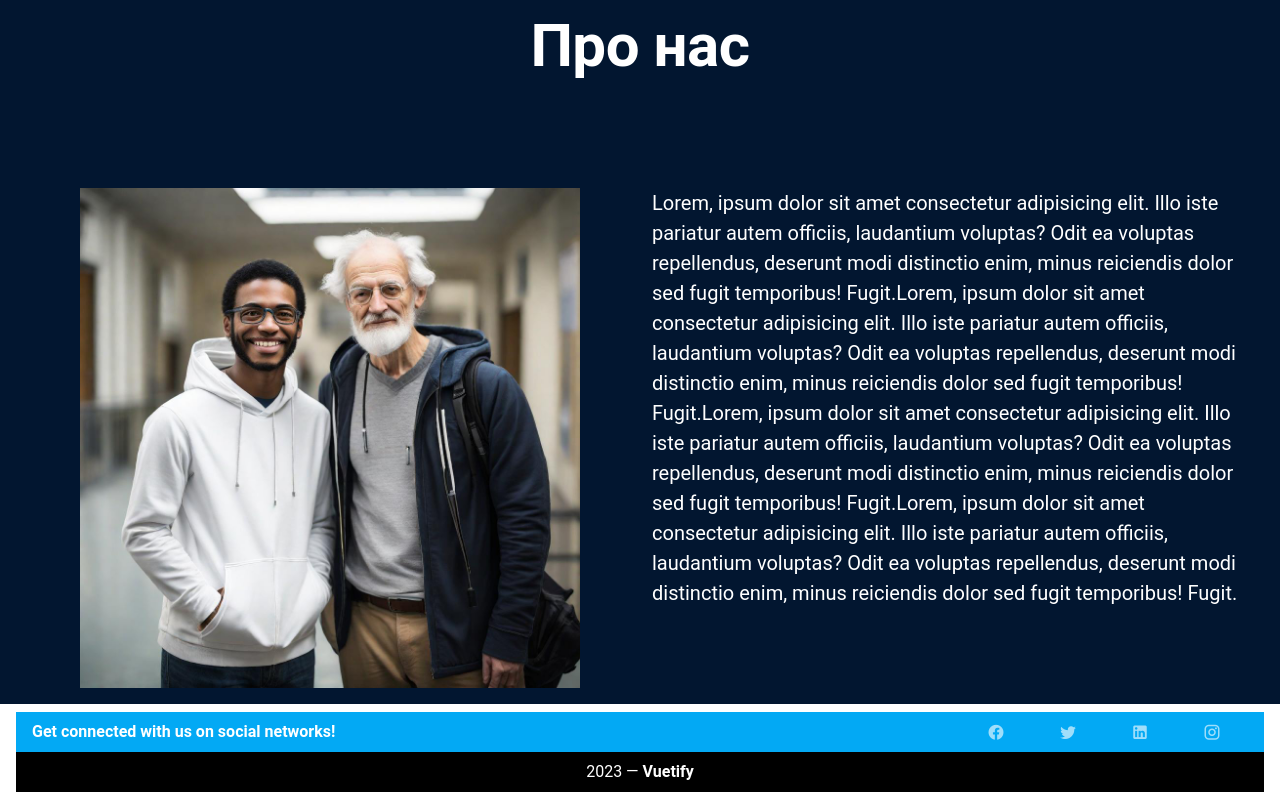
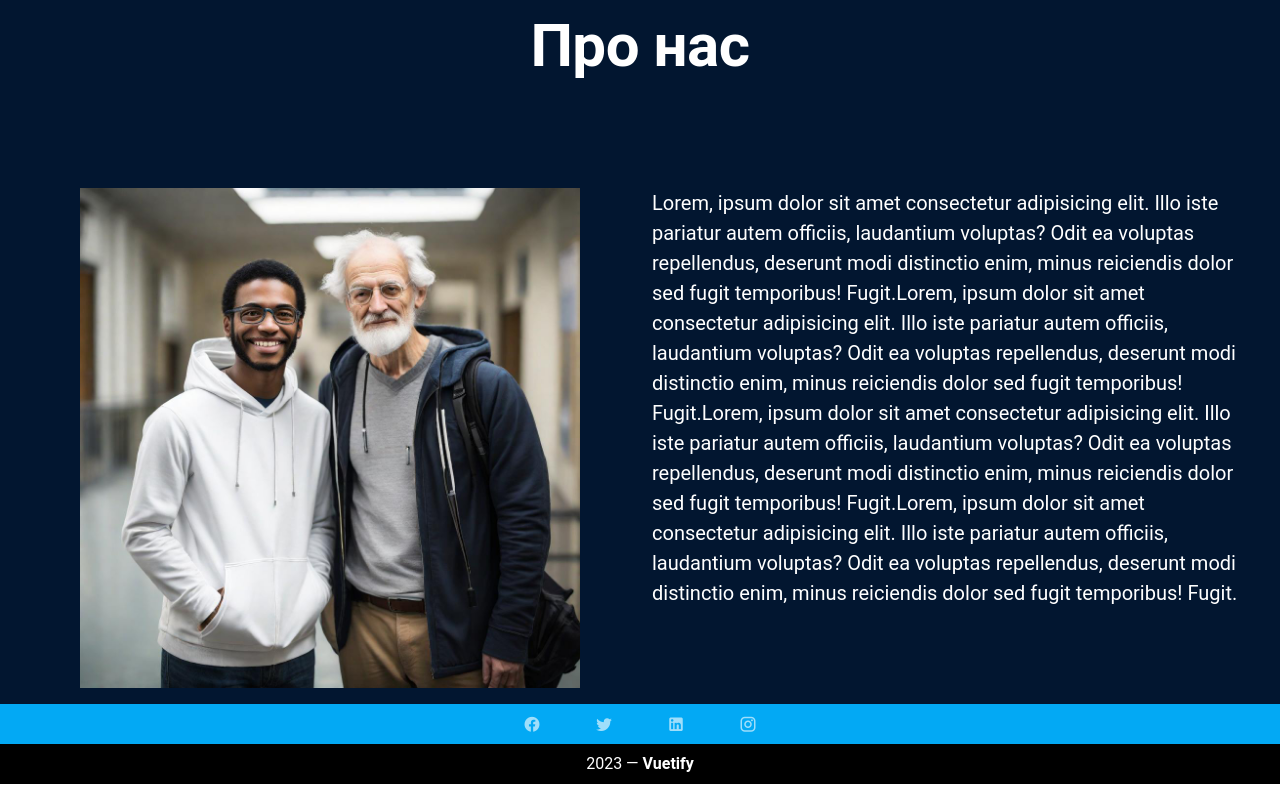
Before and after one commit to Heitorop/Diploma, a Vue app: page / in a window 1280 px wide. Shown: the part 581-1381 px from the top of the page. Built offline with nearby package versions, Linux system fonts and the light colour scheme.

Commit message:
До футера

```diff
--- a/src/views/MainPage/MainPage.vue
+++ b/src/views/MainPage/MainPage.vue
@@ -3,9 +3,8 @@ import FirstSlide from "@/pages/FirstSection/FirstSection.vue";
 import AboutUs from "@/pages/AboutUs/AboutUs.vue";
 import "@/styles/main.scss";
 
-
 // VARIABLES
-const icons =  ['mdi-facebook', 'mdi-twitter', 'mdi-linkedin', 'mdi-instagram']
+const icons = ["mdi-facebook", "mdi-twitter", "mdi-linkedin", "mdi-instagram"];
 </script>
 
 <template>
@@ -18,11 +17,7 @@ const icons =  ['mdi-facebook', 'mdi-twitter', 'mdi-linkedin', 'mdi-instagram']
       </v-responsive>
     </v-container>
     <v-footer class="d-flex flex-column">
-    <div class="bg-light-blue d-flex w-100 align-center px-4">
-      <strong>Get connected with us on social networks!</strong>
-
-      <v-spacer></v-spacer>
-
+      <div class="bg-light-blue d-flex w-100 align-center justify-center px-4">
         <v-btn
           v-for="icon in icons"
           :key="icon"
@@ -44,6 +39,10 @@ const icons =  ['mdi-facebook', 'mdi-twitter', 'mdi-linkedin', 'mdi-instagram']
 .v-divider {
   margin-top: 40px;
 }
+.v-footer {
+  padding: 0;
+  justify-content: center;
+}
 
 .v-application {
   color: white;
```
Lines whose indentation alone changed are shown as unchanged.
